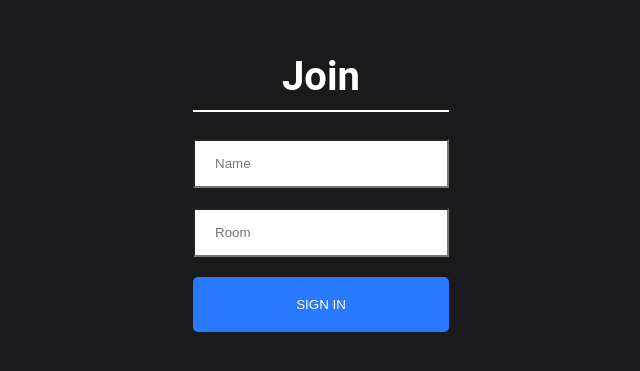
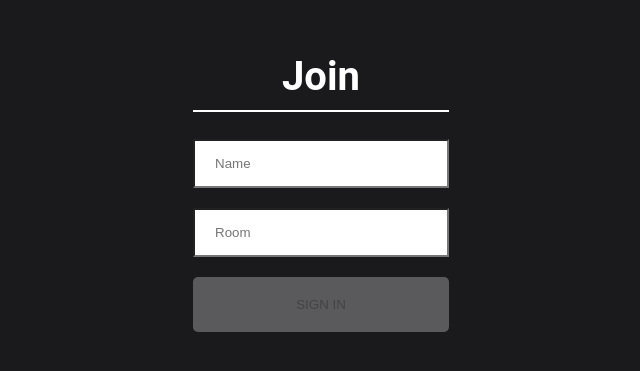
Before and after one commit to matany90/Chat-App, a React (Create React App) app: page / in a window 1280 px wide. Shown: the part 221-592 px from the top of the page, without its empty margins (319-959 px from the left). Built offline with nearby package versions, Linux system fonts and the light colour scheme.

Commit message:
client mainscreen and chatscreen

```diff
--- a/src/Screens/ChatScreen/ChatScreen.js
+++ b/src/Screens/ChatScreen/ChatScreen.js
@@ -1,7 +1,33 @@
-import React from 'react';
+import React, { useState, useEffect } from 'react';
+import queryString from 'query-string';
+import io from 'socket.io-client';
 
-const ChatScreen = () => (
-    <div>CHAT</div>
-)
+let socket;
+
+const ChatScreen = ({ location }) => {
+    const [name, setName] = useState('');
+    const [room, setRoom] = useState('');
+    const ENDPOINT = 'localhost:5000';
+
+    useEffect(() => {
+        const { name, room } = queryString.parse(location.search);
+
+        socket = io(ENDPOINT);
+
+        setName(name);
+        setRoom(room);
+
+        socket.emit('join', { name, room }, (error) => {});
+
+        return () => {
+            socket.emit('disconenct');
+            socket.off();
+        }
+
+    }, [ENDPOINT, location.search])
+    return (
+        <div>CHAT</div>
+    );
+}
 
 export default ChatScreen;
--- a/src/Screens/MainScreen/MainScreen.css
+++ b/src/Screens/MainScreen/MainScreen.css
@@ -39,10 +39,8 @@ html, body {
   }
 
   .button {
-      color: #fff !important;
       text-transform: uppercase;
       text-decoration: none;
-      background: #2979FF;
       padding: 20px;
       border-radius: 5px;
       display: inline-block;
@@ -52,6 +50,16 @@ html, body {
 
   .mt-20 {
     margin-top: 20px;
+  }
+
+  .enable {
+    color: #fff;
+    background: #2979FF;
+  }
+
+  .disabled {
+    background: '#fff';
+    color: '#2979FF';
   }
 
   @media (min-width: 320px) and (max-width: 480px) {
--- a/src/Screens/MainScreen/MainScreen.js
+++ b/src/Screens/MainScreen/MainScreen.js
@@ -6,6 +6,7 @@ import './MainScreen.css';
 const MainScreen = () => {
     const [name, setName] = useState('');
     const [room, setRoom] = useState('');
+    const isButtonDisabled = name === '' || room === '';
 
     return (
         <div className="joinOuterContainer">
@@ -20,7 +21,12 @@ const MainScreen = () => {
                 <Link
                     onClick={event => (!name || !room) ? event.preventDefault() : null}
                     to={`/chat?name=${name}&room=${room}`}>
-                    <button className="button mt-20" type="submit">Sign In</button>
+                    <button
+                        disabled={isButtonDisabled}
+                        className={isButtonDisabled ? "button mt-20 disabled" : "button mt-20 enable"}
+                        type="submit">
+                        Sign In
+                    </button>
                 </Link>
             </div>
         </div>
```
